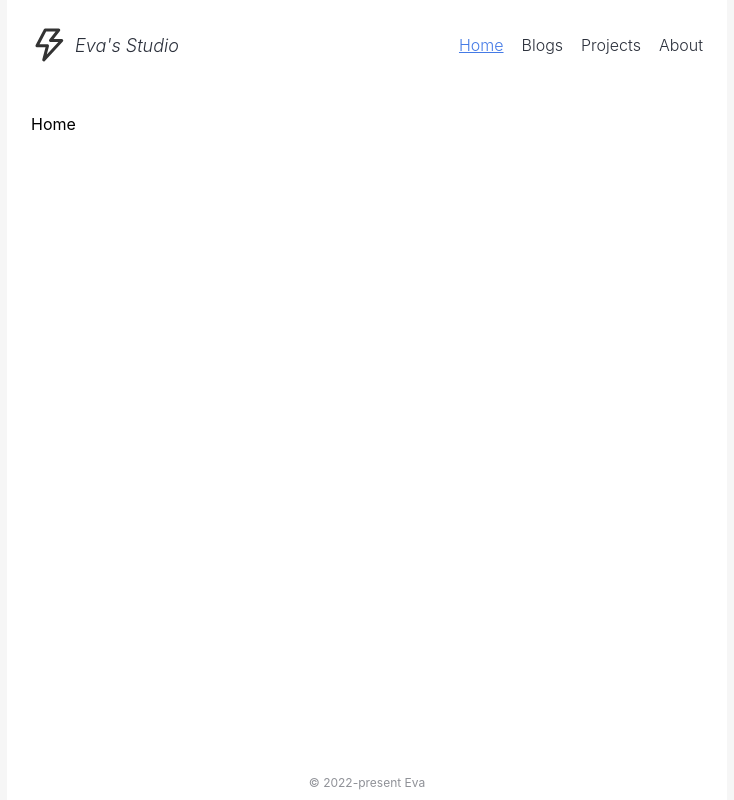
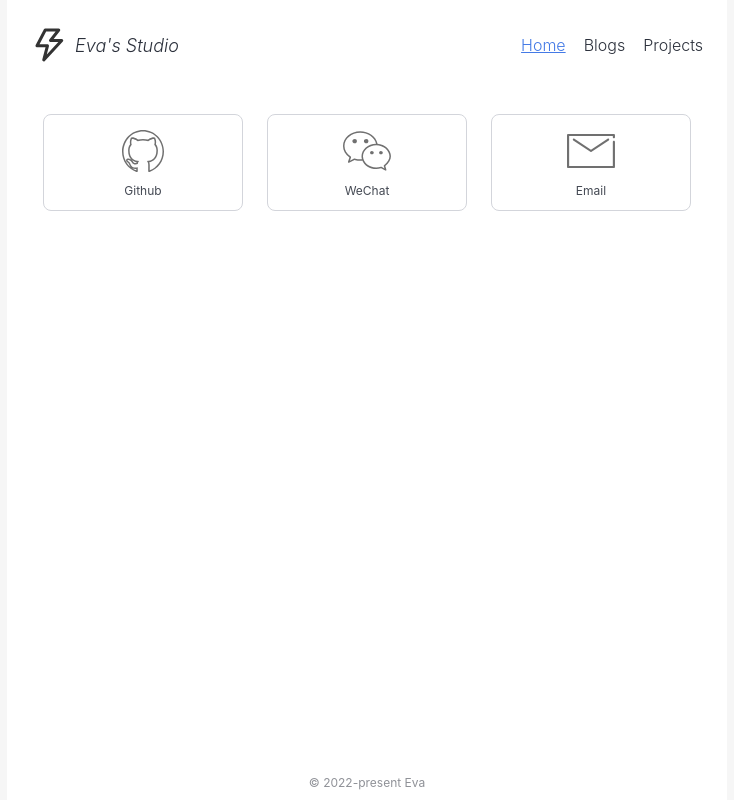
Before and after one commit to EvaLLLLL/eva-studio, a Next.js app: page / in a window 1280 px wide. Shown: the whole page, without its empty margins (273-1007 px from the left). Built offline with nearby package versions, Linux system fonts and the light colour scheme.

Commit message:
replace about => home

```diff
--- a/lib/about.tsx
+++ b/lib/contact.tsx
@@ -2,7 +2,7 @@ import GithubIcon from '../public/github.svg'
 import WechatIcon from '../public/wechat.svg'
 import EmailIcon from '../public/email.svg'
 
-export const aboutItems = [
+export const contact = [
   {
     name: 'Github',
     address: 'https://github.com/EvaLLLLL',
--- a/lib/index.ts
+++ b/lib/index.ts
@@ -1,4 +1,4 @@
 export * from './routes'
 export * from './colors'
 export * from './project'
-export * from './about'
+export * from './contact'
--- a/lib/routes.ts
+++ b/lib/routes.ts
@@ -11,8 +11,4 @@ export const routes = [
     path: '/projects',
     name: 'Projects',
   },
-  {
-    path: '/about',
-    name: 'About',
-  },
 ]
--- a/pages/index.tsx
+++ b/pages/index.tsx
@@ -1,6 +1,46 @@
-import type { NextPage } from 'next'
+import { NextPage } from 'next'
+import styled from 'styled-components'
 import { Layout } from '../components'
+import { contact, colors } from '../lib'
 
-const Home: NextPage = () => <Layout>Home</Layout>
+const Home: NextPage = () => (
+  <Layout>
+    <Contacts>
+      {contact.map(({ name, address, Icon }) => (
+        <AboutItem key={name} onClick={() => window.open(address, '__blank')}>
+          <Icon />
+          <Name>{name}</Name>
+        </AboutItem>
+      ))}
+    </Contacts>
+  </Layout>
+)
 
 export default Home
+
+const AboutItem = styled.div`
+  padding: 12px 20px;
+  color: ${colors.text_2};
+  font-size: 12px;
+  border: 1px solid ${colors.border};
+  display: flex;
+  flex-direction: column;
+  align-items: center;
+  justify-content: center;
+  margin: 0 12px;
+  border-radius: 8px;
+  cursor: pointer;
+
+  &:hover {
+    background: ${colors.hoverBackground};
+  }
+`
+
+const Contacts = styled.div`
+  display: grid;
+  grid-template-columns: repeat(3, 1fr);
+`
+
+const Name = styled.div`
+  margin-top: 8px;
+`
```
Also changed, not shown: pages/about.tsx (deleted, +0 -45 lines).
